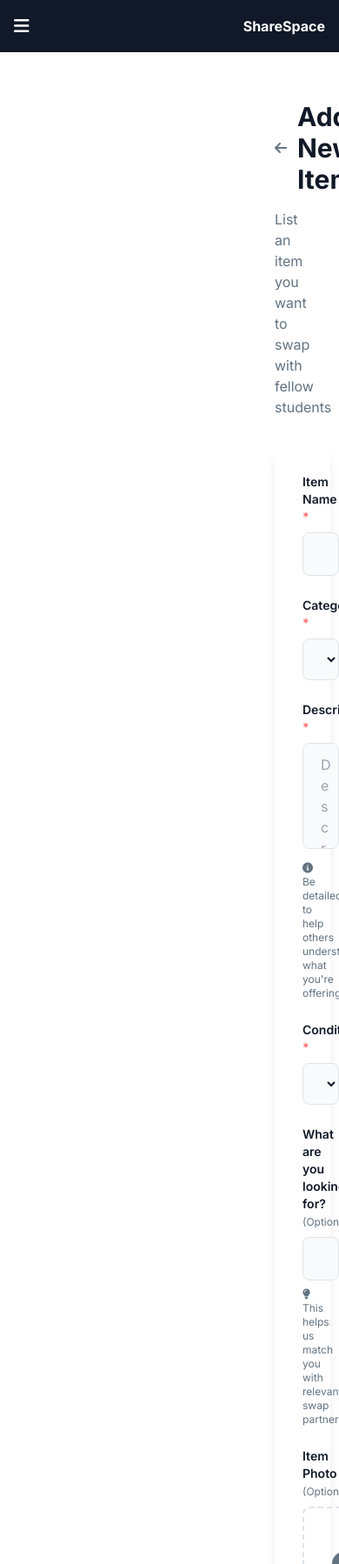
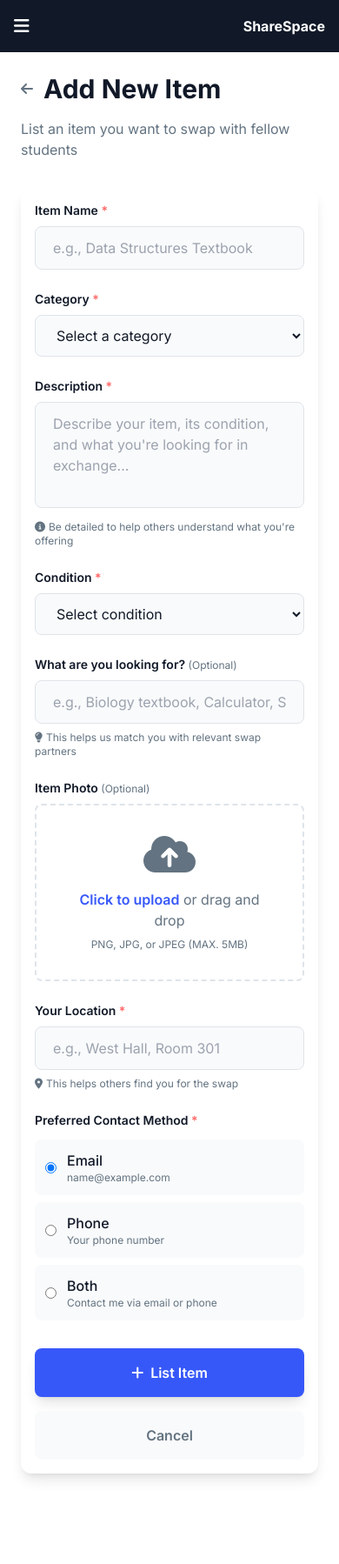
Before and after one commit to Prosperteni/ShareSpace, a Flask app: page /upload in a window 390 px wide; the page is wider, and only the part inside the window is pictured. Shown: the top 1798 px of that part at 87% size. After the commit the page ends 1701 px from the top of that part, so only its background shows below. Run offline with Flask 3, Linux system fonts and the light colour scheme; the visitor is signed in with stand-in values (Sample User, id 1); some libraries are stand-ins or nearby versions.

Commit message:
Refactor Upload template for improved layout and responsiveness

```diff
--- a/templates/Upload.html
+++ b/templates/Upload.html
@@ -8,7 +8,7 @@
 {% block content %}
 
     <!-- Main Content -->
-    <main class="ml-[260px] min-h-screen p-8">
+    <!-- <main class="ml-[260px] min-h-screen p-8"> -->
         <!-- Top Bar -->
         <div class="mb-8">
             <div class="flex items-center gap-3 mb-4">
@@ -21,7 +21,7 @@
         </div>
 
         <!-- Form Container -->
-        <div class="max-w-3xl">
+        <div class="w-full">
             <!-- Error/Success Messages -->
             {% if error %}
             <div class="bg-red bg-opacity-10 border border-red text-red px-6 py-4 rounded-lg mb-6">
@@ -36,7 +36,10 @@
             {% endif %}
 
             <!-- Form -->
-            <form action="/upload" method="POST" enctype="multipart/form-data" class="bg-white dark:bg-dark-2 rounded-xl p-8 shadow-lg">
+            <form action="/upload" method="POST" enctype="multipart/form-data"
+                class="w-full bg-white dark:bg-dark-2 rounded-xl
+                        p-4 sm:p-6 md:p-8 lg:p-10
+                        shadow-lg">
 
                 <!-- Item Name -->
                 <div class="mb-6">
@@ -204,7 +207,7 @@
                 </div>
 
                 <!-- Form Actions -->
-                <div class="flex gap-4">
+                <div class="flex flex-col sm:flex-row gap-4 mt-8">
                     <button
                         type="submit"
                         class="flex-1 px-6 py-4 bg-primary text-white rounded-lg font-semibold hover:bg-blue-dark transition shadow-lg">
@@ -218,7 +221,7 @@
                 </div>
             </form>
         </div>
-    </main>
+    <!-- </main> -->
 
     <script>
         function previewImage(input) {
```
Also changed, not shown: 2 other files.
